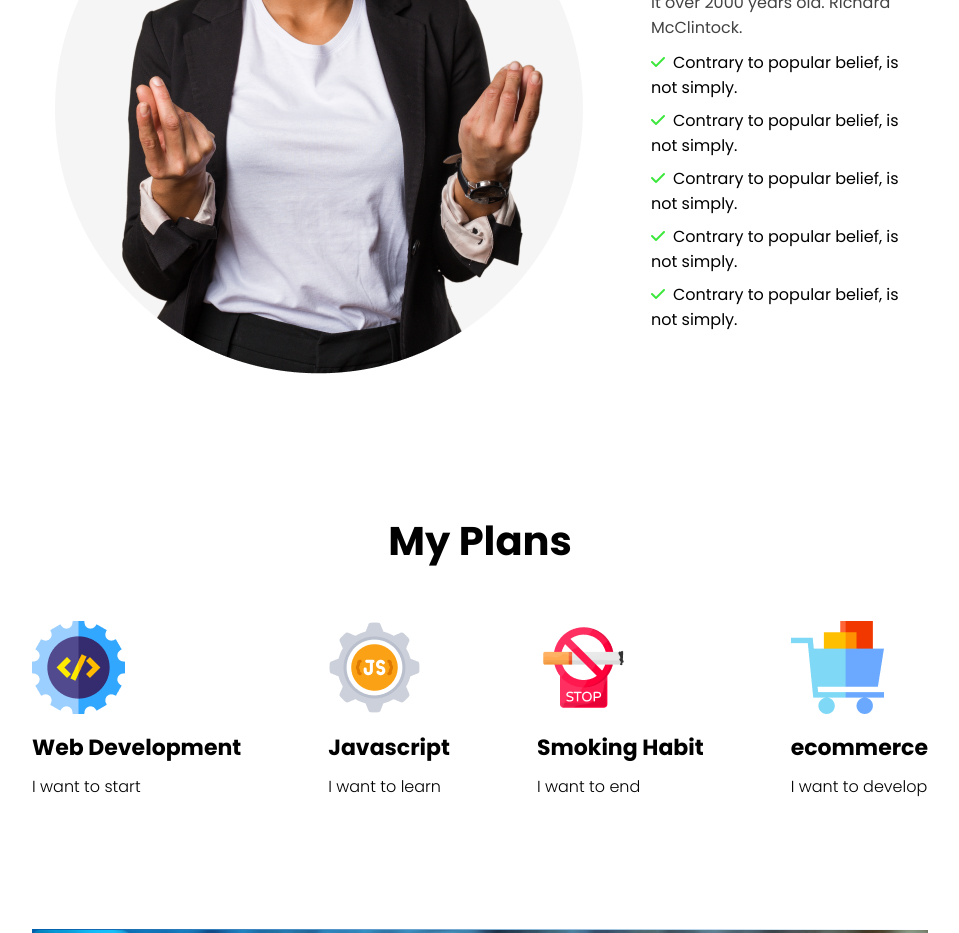
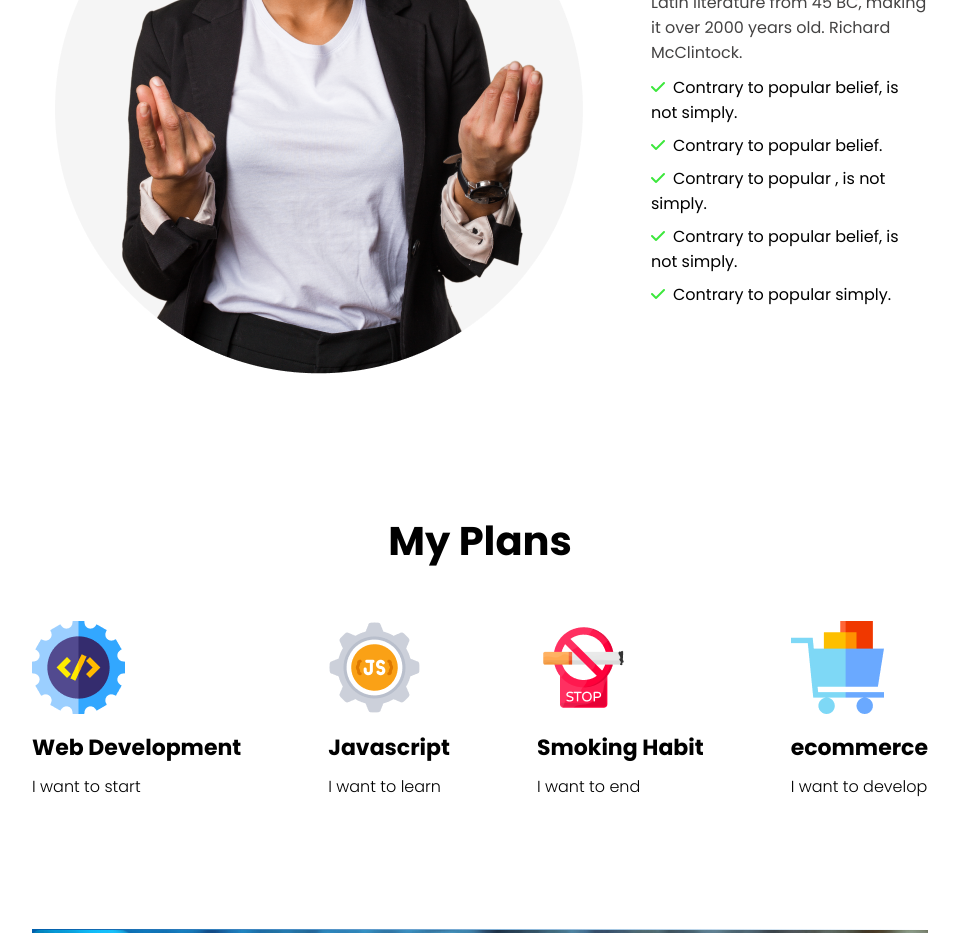
Before and after one commit to rakibulhasan-swe/future, a plain HTML site: page index.html in a window 1280 px wide. Shown: the part 1280-2213 px from the top of the page, without its empty margins (160-1119 px from the left). Drawn offline with Linux system fonts and the light colour scheme.

Commit message:
paragraph text changed

```diff
--- a/index.html
+++ b/index.html
@@ -36,10 +36,10 @@
                 <h3>My failures of <br> previous year</h3>
                 <p class="desc">Contrary to popular belief, Lorem Ipsum is not simply random text. It has roots in a piece of classical Latin literature from 45 BC, making it over 2000 years old. Richard McClintock.</p>
                 <p><i class="fa fa-solid fa-check"></i>Contrary to popular belief, is not simply.</p>
+                <p style="margin: 8px 0;"><i class="fa fa-solid fa-check"></i>Contrary to popular belief.</p>
+                <p><i class="fa fa-solid fa-check"></i>Contrary to popular , is not simply.</p>
                 <p style="margin: 8px 0;"><i class="fa fa-solid fa-check"></i>Contrary to popular belief, is not simply.</p>
-                <p><i class="fa fa-solid fa-check"></i>Contrary to popular belief, is not simply.</p>
-                <p style="margin: 8px 0;"><i class="fa fa-solid fa-check"></i>Contrary to popular belief, is not simply.</p>
-                <p><i class="fa fa-solid fa-check"></i>Contrary to popular belief, is not simply.</p>
+                <p><i class="fa fa-solid fa-check"></i>Contrary to popular simply.</p>
             </div>
         </section>
 
```
